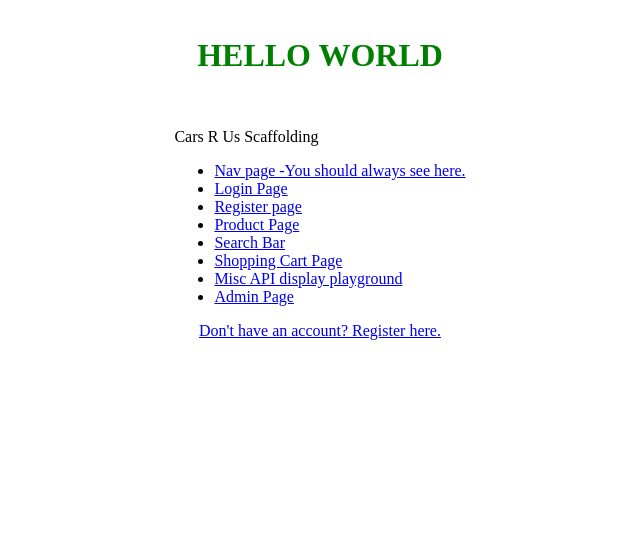
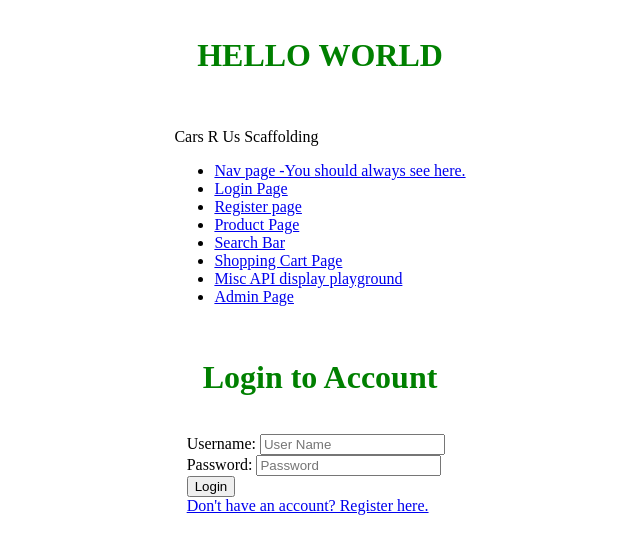
Before and after one commit to 2112-ftb-grace-shopper/Grace-Shopper-A, a React (Create React App) app: page /login in a window 1280 px wide. Shown: the top 554 px of the page, without its empty margins (320-960 px from the left). Built offline with nearby package versions, Linux system fonts and the light colour scheme.

Commit message:
Logging in cappability, Server error still prevalent

```diff
--- a/src/api/index.js
+++ b/src/api/index.js
@@ -1,4 +1,4 @@
-const baseURL = 'http://localhost:3000/';
+const baseURL = '/api';
 
 export const registerNewUser = async (userObject) => {
     const url = `${baseURL}/register`;
@@ -19,3 +19,23 @@ export const registerNewUser = async (userObject) => {
 
     return json;
 }
+
+export const loginUser = async (userObject) => {
+    const url = `${baseURL}/login`;
+    const response = await fetch(url, {
+        method: 'POST',
+        header: {
+            'Content-Type': 'application/json'
+        },
+        body: JSON.stringify({
+            username: userObject.user,
+            password: userObject.password
+        }),
+    });
+    const json = await response.json();
+    console.log(json);
+
+    localStorage.setItem('cars-R-Us', json.token)
+
+    return json;
+}
--- a/src/components/Login.js
+++ b/src/components/Login.js
@@ -1,46 +1,73 @@
-import React from 'react';
+import React, { useState } from 'react';
 import { Link } from 'react-router-dom';
+import { loginUser } from '../api';
 import '../style/Login.css';
 
 const Login = () => {
-    return (
-        // <form id="textinput">
-        //     <h1>Login to Account</h1>
-        //     <label htmlFor="username">Username: </label>
-        //     <input
-        //         type="text"
-        //         id="username"
-        //         name="username"
-        //         minLength="8"
-        //         value={username}
-        //         onChange={(event) => { setUsername(event.target.value) }}
-        //         required
-        //     >
-        //     </input>
-        //     <br />
+  const [username, setUsername] = useState('');
+  const [password, setPassword] = useState('');
 
-        //     <label htmlFor="pwd">Password: </label>
-        //     <input
-        //         type="password"
-        //         id="pwd"
-        //         name="pwd"
-        //         minLength="8"
-        //         value={password}
-        //         onChange={(event) => { setPassword(event.target.value) }}
-        //         required
-        //     ></input>
-        //     <br />
-        // <button
-        //     onClick={submit}>Login</button>
-        // <br />
-        // </form>
+  const submit = async(event)  =>  {
+    const userObject = {
+        username: username,
+        password: password
+    }
+        event.preventDefault()
+        if (typeof userObject != 'undefined') {
+       const loggingIn = await loginUser(userObject)
+            if(loggingIn){
+            localStorage.setItem("access_token", loggingIn);
+            }
+            setUsername("")
+            setPassword("")
+            alert(`Logged in successfully!`)
+            return(
+                <Link to = '/'></Link>
+            )
+        }
+    }
+
+  return (
+      <div>
+        <form id="textinput">
+            <h1>Login to Account</h1>
+            <label htmlFor="username">Username: </label>
+            <input
+                type="text"
+                id="username"
+                name="username"
+                placeholder='User Name'
+                minLength="8"
+                value={username}
+                onChange={(event) => { setUsername(event.target.value) }}
+                required
+            >
+            </input>
+            <br />
+
+            <label htmlFor="pwd">Password: </label>
+            <input
+                type="password"
+                placeholder='Password'
+                id="pwd"
+                name="pwd"
+                minLength="8"
+                value={password}
+                onChange={(event) => { setPassword(event.target.value) }}
+                required
+            ></input>
+            <br />
+        <button
+            onClick={submit}>Login</button>
+        <br />
+         </form>
 
       <Link to="/Registerpage">
         <a>
             Don&apos;t have an account? Register here.
         </a>
     </Link>
-
+      </div>
 
   );
 }
--- a/src/components/RegisterUser.js
+++ b/src/components/RegisterUser.js
@@ -1,6 +1,5 @@
 import React, { useState } from 'react';
 import { registerNewUser } from '../api';
-import { Link } from 'react-router-dom';
 import '../style/Registerpage.css';
 
 const RegisterUser = () => {
@@ -19,12 +18,12 @@ const RegisterUser = () => {
         let firstPassword = document.querySelector('.password').value,
             confirmPassword = document.querySelector('.confirm_password').value;
 
-            if (firstPassword == "") {
+            if (firstPassword === "") {
                 alert("Password field cannot be empty");
                 return false;
             }
 
-            if (firstPassword != confirmPassword) {
+            if (firstPassword !== confirmPassword) {
                 alert("Passwords did not match, please try again!");
                 return false
             }
```
Also changed, not shown: src/components/App.js (+7 -1 lines), src/components/API.js (deleted).
